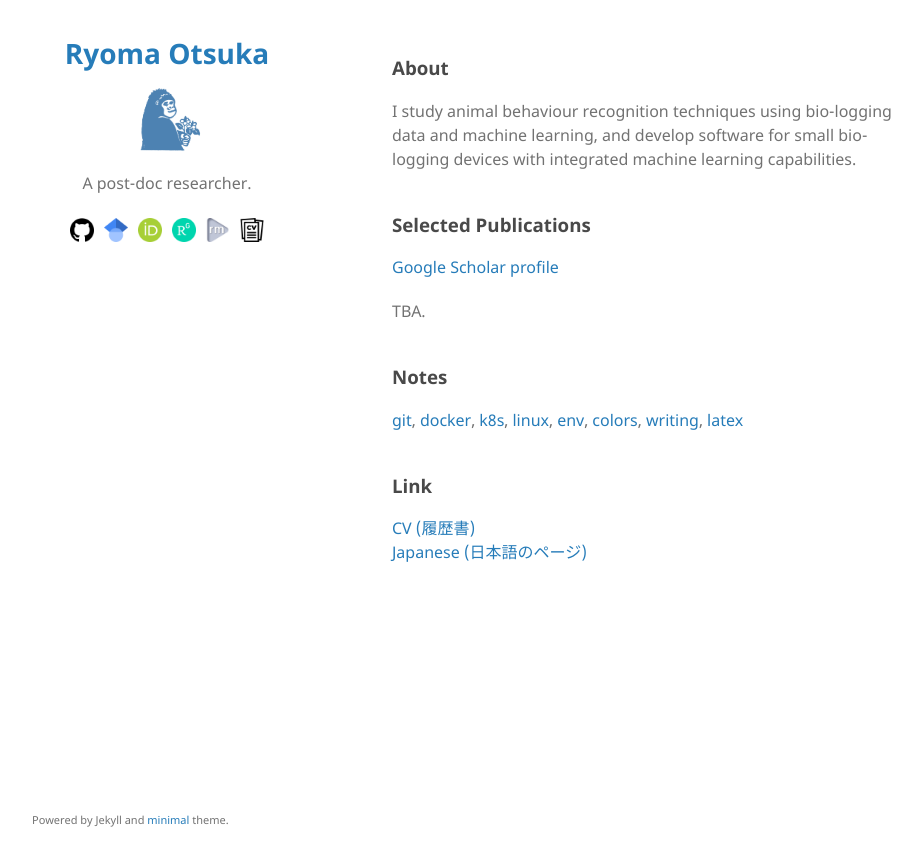
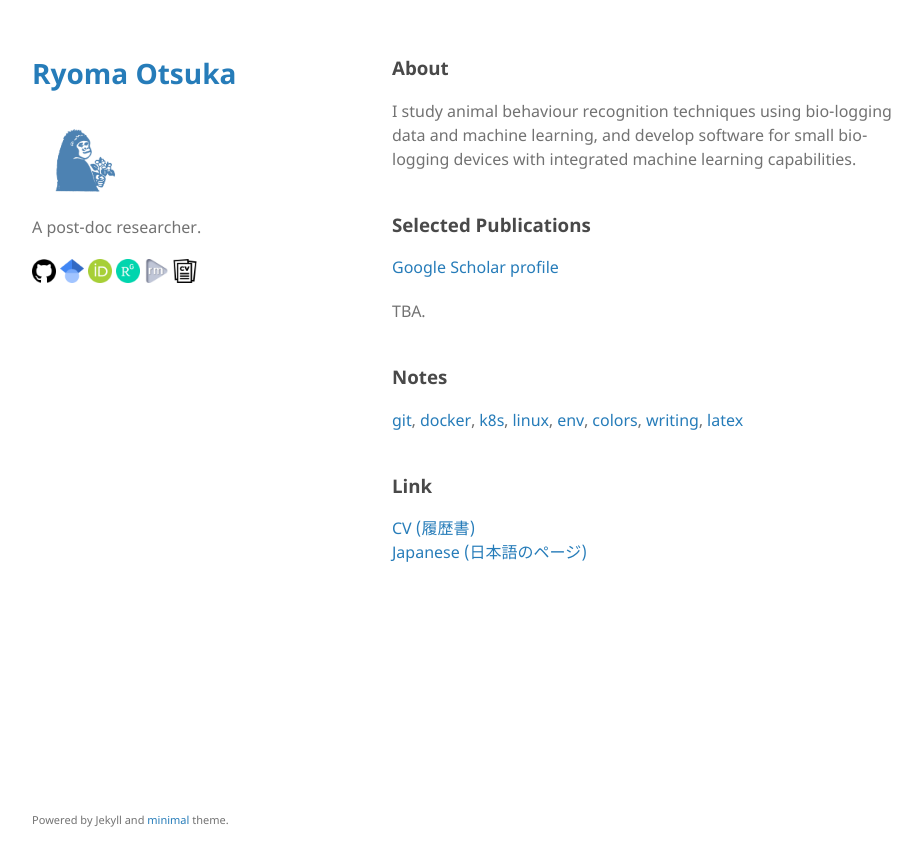
Before and after one commit to ryoma-otsuka/ryoma-otsuka.github.io, a Jekyll site: the page built from index.md, in a window 1280 px wide. Shown: the top 866 px of the page, without its empty margins (178-1100 px from the left). Built offline with Jekyll 4.4.1, drawn with Linux system fonts in a browser that asks for light colours; our own code applies the rules of GitHub Pages for plain Markdown files.

Commit message:
update: removed style changes

```diff
--- a/_sass/jekyll-theme-minimal.scss
+++ b/_sass/jekyll-theme-minimal.scss
@@ -295,41 +295,41 @@ footer {
 
 // add by RO
 
-.title-container {
-  display: flex;
-  justify-content: center;
-  align-items: center;
-  height: 10px;
-}
+// .title-container {
+//   display: flex;
+//   justify-content: center;
+//   align-items: center;
+//   height: 10px;
+// }
 
-.logo-container {
-  display: flex;
-  justify-content: center;
-  align-items: center;
-  height: 100px;
-}
+// .logo-container {
+//   display: flex;
+//   justify-content: center;
+//   align-items: center;
+//   height: 100px;
+// }
 
-.description-container {
-  display: flex;
-  justify-content: center;
-  align-items: center;
-  height: 50px;
-}
+// .description-container {
+//   display: flex;
+//   justify-content: center;
+//   align-items: center;
+//   height: 50px;
+// }
 
-.view {
-  display: flex;
-  justify-content: center;
-  align-items: center;
-  gap: 10px;
-}
+// .view {
+//   display: flex;
+//   justify-content: center;
+//   align-items: center;
+//   gap: 10px;
+// }
 
-.icon-list {
-  list-style: none;
-  padding: 0;
-  display: flex;
-  // justify-content: space-around;
-}
+// .icon-list {
+//   list-style: none;
+//   padding: 0;
+//   display: flex;
+//   // justify-content: space-around;
+// }
 
-.icon-list li {
-  margin: 0 7px;
-}
+// .icon-list li {
+//   margin: 0 7px;
+// }
```
